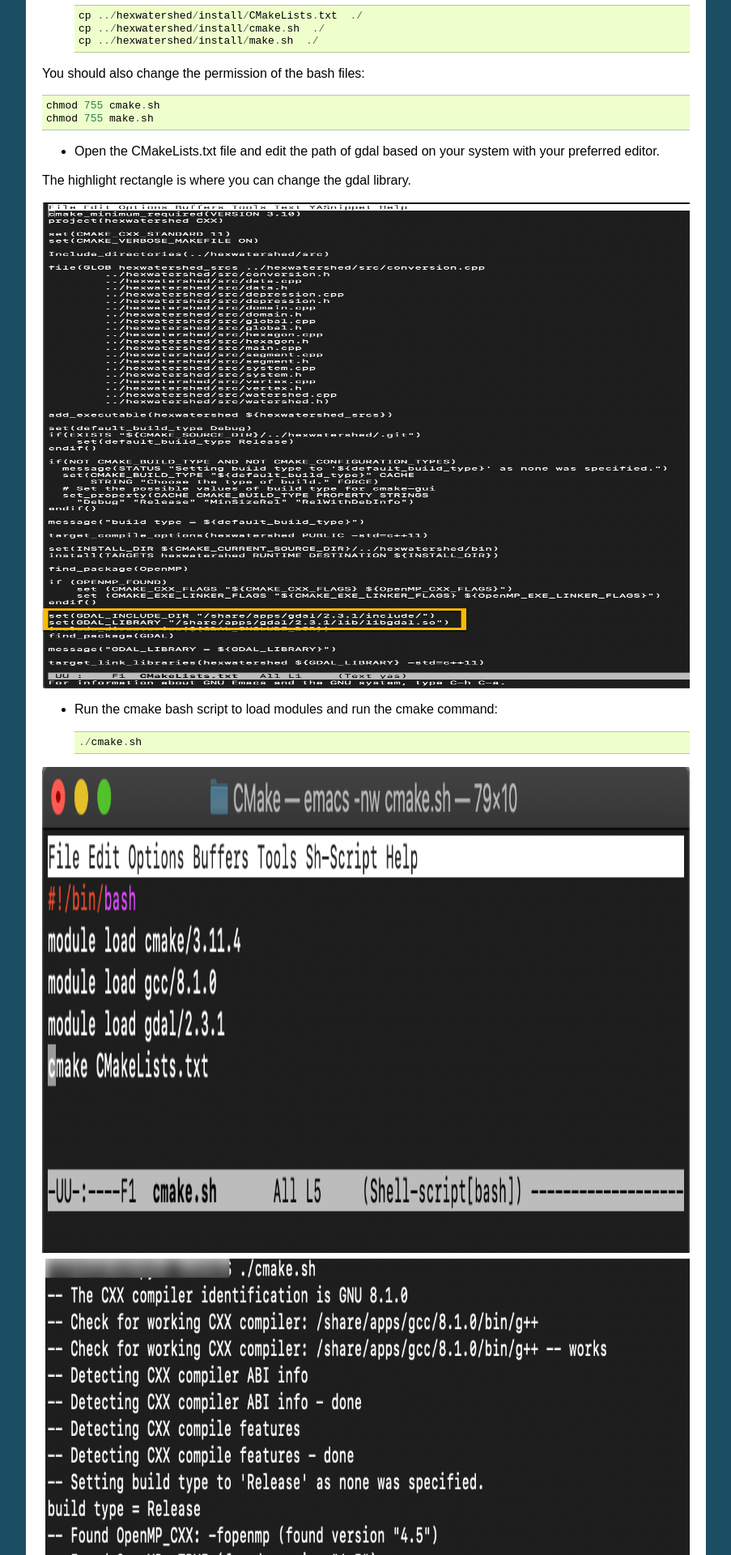
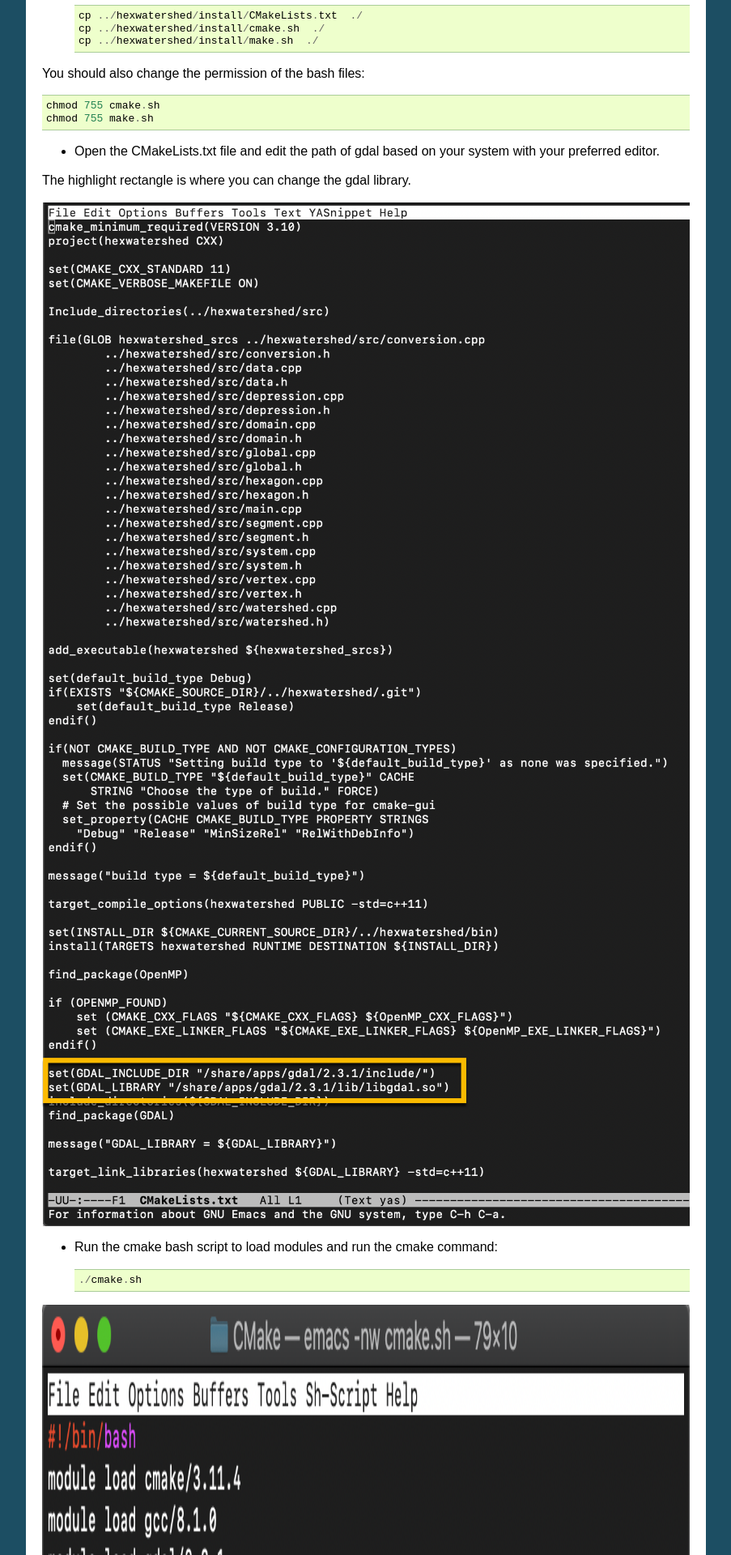
Before and after one commit to pnnl/hexwatershed, a Sphinx documentation site: the page built from doc/installation.rst, in a window 1280 px wide. Shown: the part 1342-3262 px from the top of the page at 81% size, without its empty margins (198-1101 px from the left). Built offline with Sphinx 7.4.7, drawn with Linux system fonts in a browser that asks for light colours.

Commit message:
adjust figure size

```diff
--- a/doc/installation.rst
+++ b/doc/installation.rst
@@ -78,7 +78,6 @@ The highlight rectangle is where you can change the gdal library.
 .. image:: ../install/figure/cmakelists.png
     :width: 800px
     :align: center
-    :height: 600px
     :alt: CMakeLists file
 
 - Run the cmake bash script to load modules and run the cmake command::
```
Also changed, not shown: 15 other files.
